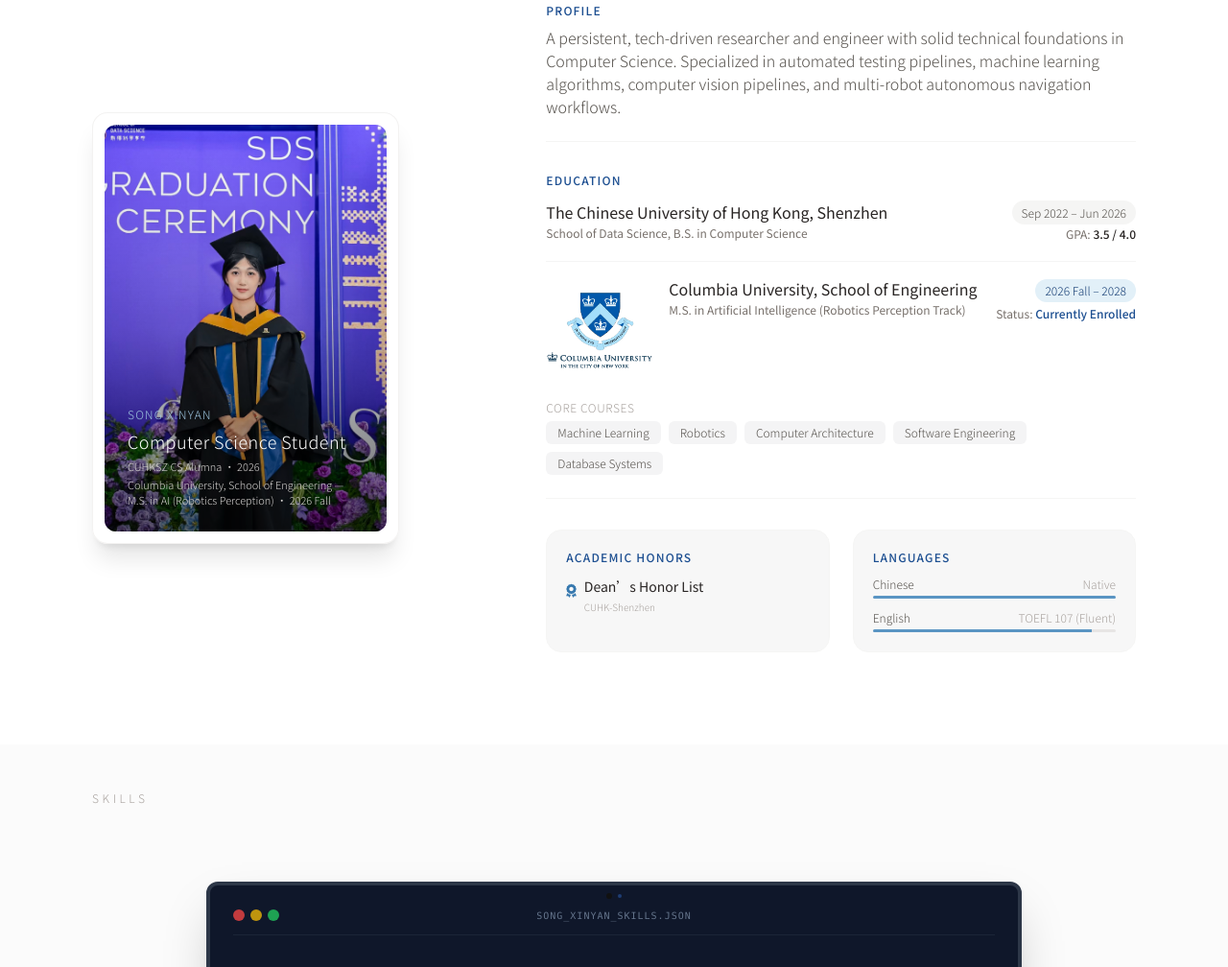
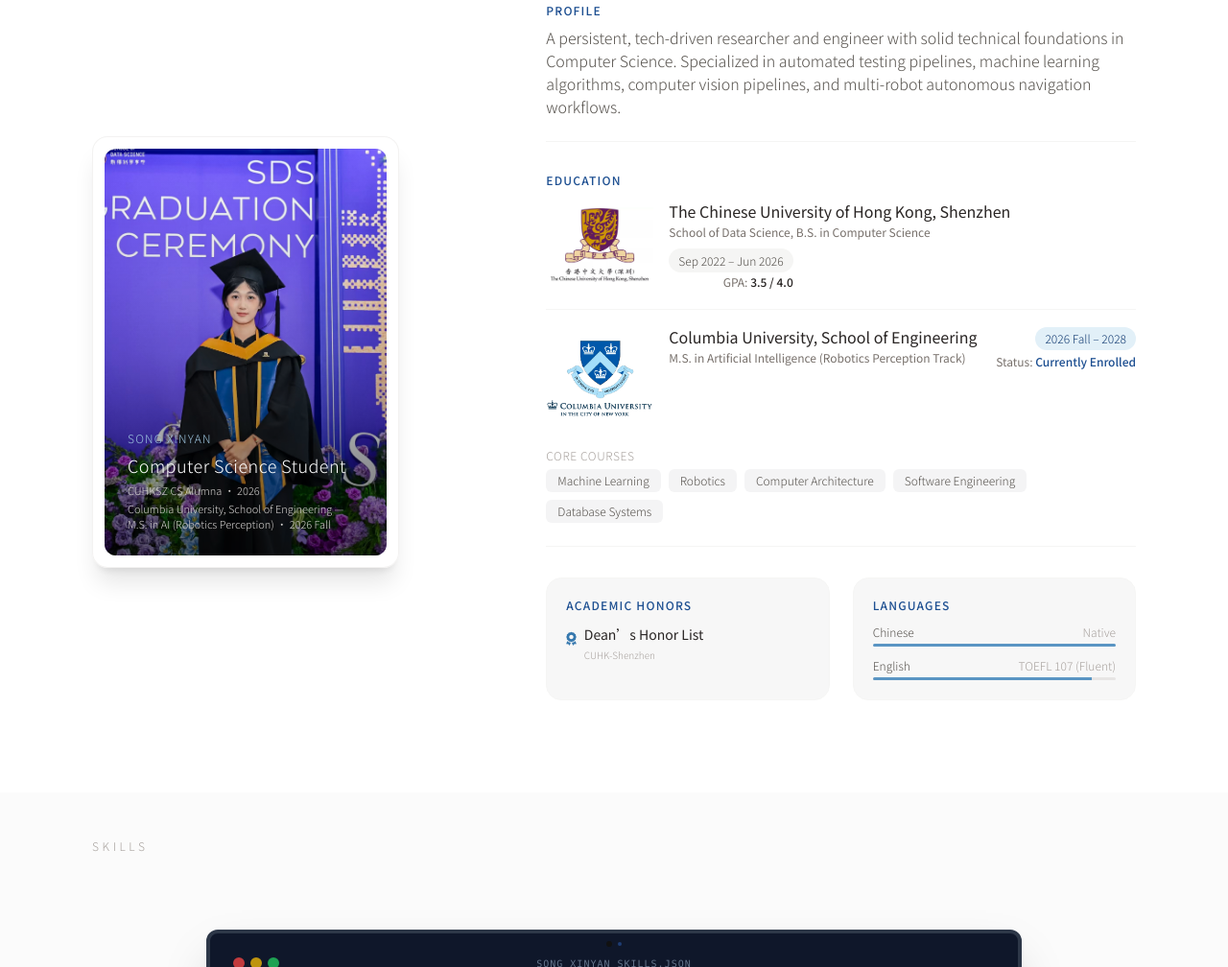
Before and after one commit to 00000010000000/Portfolio, a plain HTML site: page index.html in a window 1280 px wide. Shown: the part 893-1901 px from the top of the page at 96% size. Drawn offline with nearby package versions, Linux system fonts and the light colour scheme.

Commit message:
Add CUHK-Shenzhen logo to Education

```diff
--- a/index.html
+++ b/index.html
@@ -302,14 +302,19 @@
                 <div class="border-b border-stone-100 pb-6">
                     <h3 class="text-xs uppercase tracking-widest text-columbia-600 font-medium mb-3">Education</h3>
 
-                    <div class="flex flex-col md:flex-row md:justify-between items-start md:items-center gap-2">
-                        <div>
-                            <h4 class="text-sm md:text-base font-normal text-stone-800">The Chinese University of Hong Kong, Shenzhen</h4>
-                            <p class="text-xs text-stone-500 mt-0.5">School of Data Science, B.S. in Computer Science</p>
-                        </div>
-                        <div class="text-left md:text-right">
-                            <span class="text-xs bg-stone-100 text-stone-600 px-2.5 py-1 rounded-full font-light">Sep 2022 – Jun 2026</span>
-                            <p class="text-xs text-stone-500 mt-1">GPA: <span class="text-stone-800 font-medium">3.5 / 4.0</span></p>
+                    <div class="flex items-start gap-4">
+                        <img src="./photo/cuhk-shenzhen-shield.png" alt="CUHK-Shenzhen shield and bilingual wordmark"
+                             width="1080" height="756" loading="lazy" decoding="async"
+                             class="h-auto w-20 shrink-0 self-center sm:w-28">
+                        <div class="flex min-w-0 flex-1 flex-wrap items-start justify-between gap-x-4 gap-y-2">
+                            <div class="min-w-0">
+                                <h4 class="text-sm md:text-base font-normal text-stone-800">The Chinese University of Hong Kong, Shenzhen</h4>
+                                <p class="text-xs text-stone-500 mt-0.5">School of Data Science, B.S. in Computer Science</p>
+                            </div>
+                            <div class="shrink-0 text-left md:text-right">
+                                <span class="text-xs bg-stone-100 text-stone-600 px-2.5 py-1 rounded-full font-light">Sep 2022 – Jun 2026</span>
+                                <p class="text-xs text-stone-500 mt-1">GPA: <span class="text-stone-800 font-medium">3.5 / 4.0</span></p>
+                            </div>
                         </div>
                     </div>
 
```
Also changed, not shown: photo/cuhk-shenzhen-shield.png (added).
